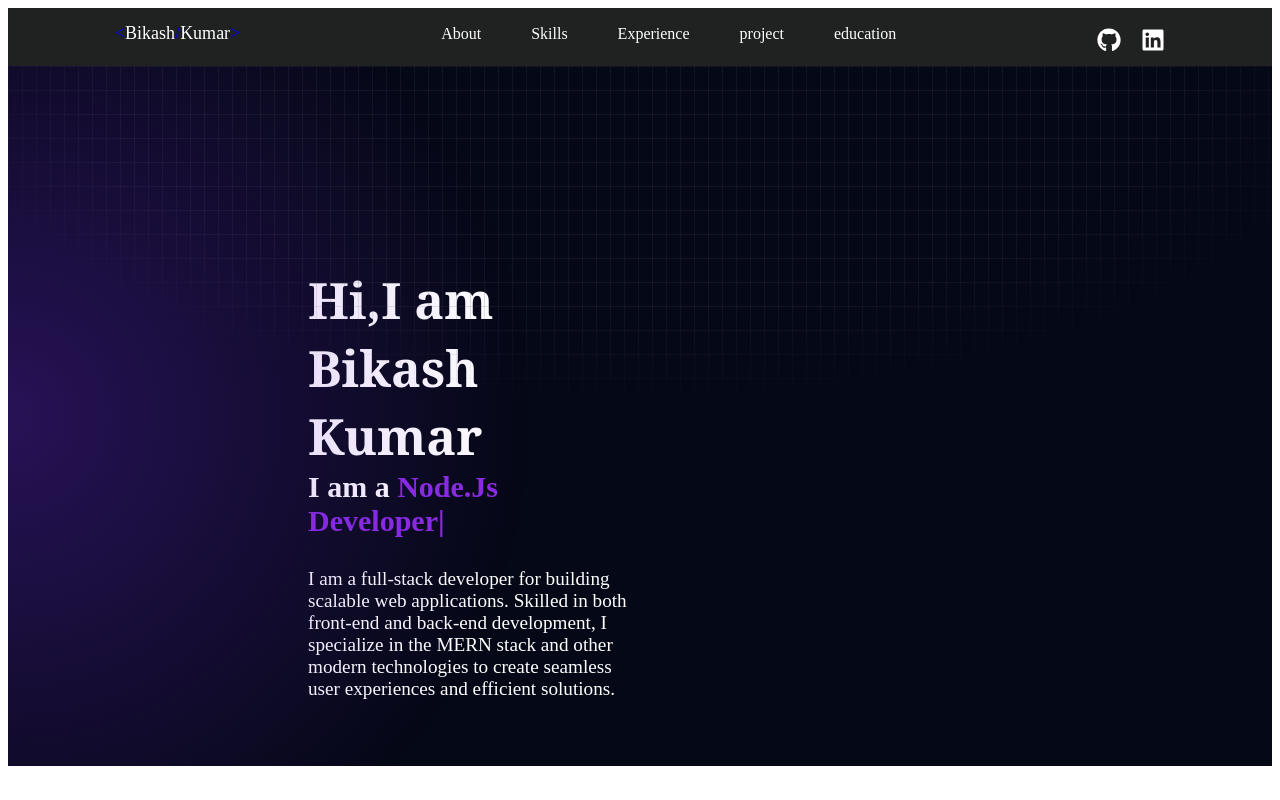
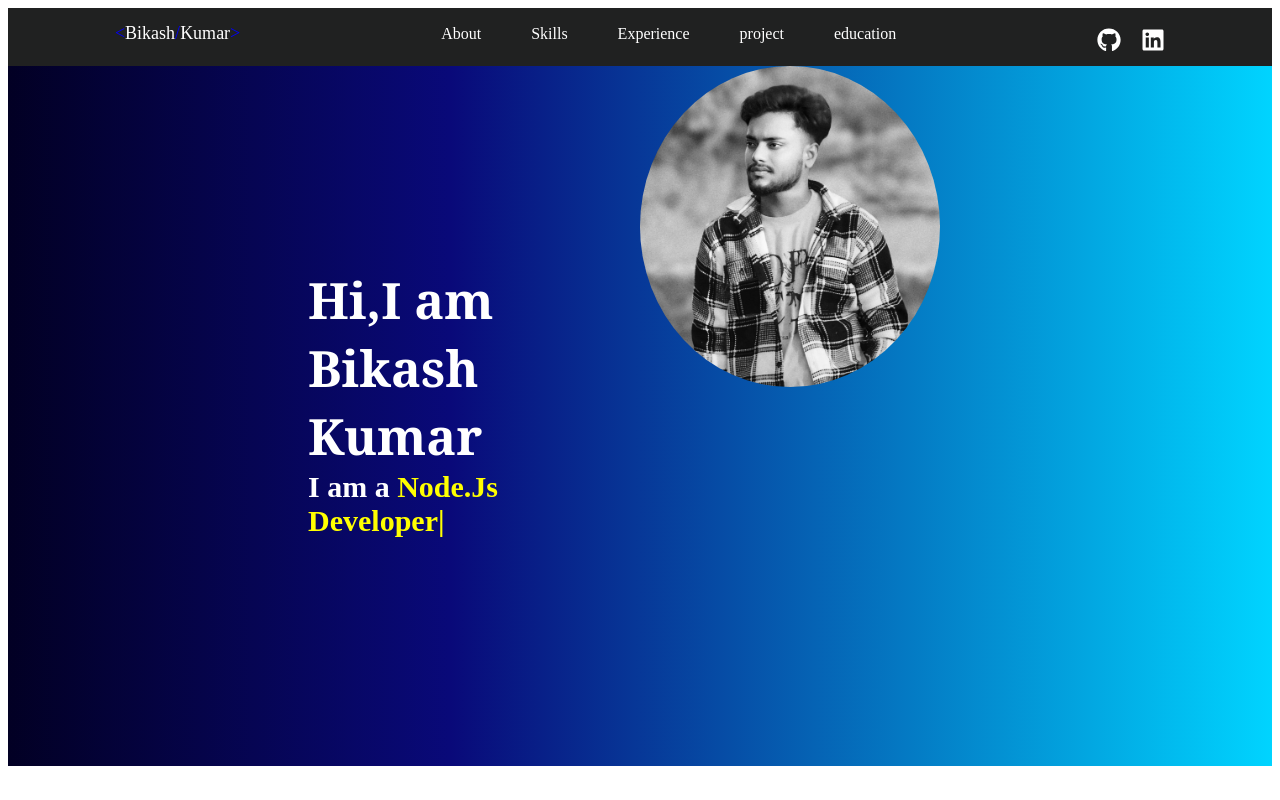
Before and after one commit to bikash-bk/portfolio-new, a React (Vite) app: page / in a window 1280 px wide. Built offline with nearby package versions, Linux system fonts and the light colour scheme.

Commit message:
profile pic updated on hero section

```diff
--- a/src/components/Hero/Hero.css
+++ b/src/components/Hero/Hero.css
@@ -1,54 +1,8 @@
-.hero-bg {
-  position: relative;
-height: 700px;
-
-  background-color: #050816;
-  overflow: hidden;
+.hero-main{
+    display: flex;
+    background: #020024;
+background: linear-gradient(90deg,rgba(2, 0, 36, 1) 0%, rgba(9, 9, 121, 1) 35%, rgba(0, 212, 255, 1) 100%);
 }
-
-/* GRID LAYER */
-.hero-bg::before {
-  content: "";
-  position: absolute;
-  inset: 0;
-
-  background-image:
-    linear-gradient(to right, #4f4f4f2e 1px, transparent 1px),
-    linear-gradient(to bottom, #4f4f4f2e 1px, transparent 1px);
-
-  background-size: 14px 24px;
-
-  /* top fade like your image */
-  -webkit-mask-image: radial-gradient(
-    ellipse 60% 50% at 50% 0%,
-    #000 70%,
-    transparent 100%
-  );
-  mask-image: radial-gradient(
-    ellipse 60% 50% at 50% 0%,
-    #000 70%,
-    transparent 100%
-  );
-
-  pointer-events: none;
-}
-
-/* PURPLE LEFT GRADIENT GLOW */
-.hero-bg::after {
-  content: "";
-  position: absolute;
-  inset: 0;
-  background: radial-gradient(circle at left, #6d28d955, transparent 40%);
-  pointer-events: none;
-}
-
-
-
-
-
-
-
-
 
 .left{
     /* background-color: red; */
@@ -82,11 +36,3 @@ height: 700px;
     color: white;
 
 }
-
-.desc{
-    color: white;
-    margin-left: 300px;
-    margin-top: 30px;
-    font-size: larger;
-    font-family: 'Times New Roman', Times, serif;
-}
--- a/src/components/Hero/Hero.jsx
+++ b/src/components/Hero/Hero.jsx
@@ -1,10 +1,11 @@
 import React from 'react'
 import './Hero.css'
 import { TypeAnimation } from 'react-type-animation';
+import profile2 from '../../assets/profile.jpg'
 
 const Hero = () => {
   return (
-    <div className='hero-bg'>
+    <div className='hero-main'>
 
       <div className='left'>
         <div className='name-section'>
@@ -26,17 +27,16 @@ const Hero = () => {
               ]}
               speed={50}
               repeat={Infinity}
-              style={{color:"blueviolet"}}
-
+              style={{color:"yellow"}}
             />
           </h2>
 
         </div>
-
-        <p className='desc'>I am a full-stack developer for building scalable web applications. Skilled in both front-end and back-end development, I specialize in the MERN stack and other modern technologies to create seamless user experiences and efficient solutions.</p>
       </div>
 
-      <div className='right'>dferf</div>
+      <div className='right'>
+        <img src={profile2} alt="" style={{width:"300px",borderRadius:"50%"}}/>
+      </div>
 
     </div>
   )
--- a/src/components/Navbar/Navbar.css
+++ b/src/components/Navbar/Navbar.css
@@ -6,7 +6,7 @@
     padding: 10px;
      position: sticky;
   top: 0;
-  /* z-index: 1000; */
+
 
 }
 
```
Also changed, not shown: src/assets/profile2.png (deleted).
